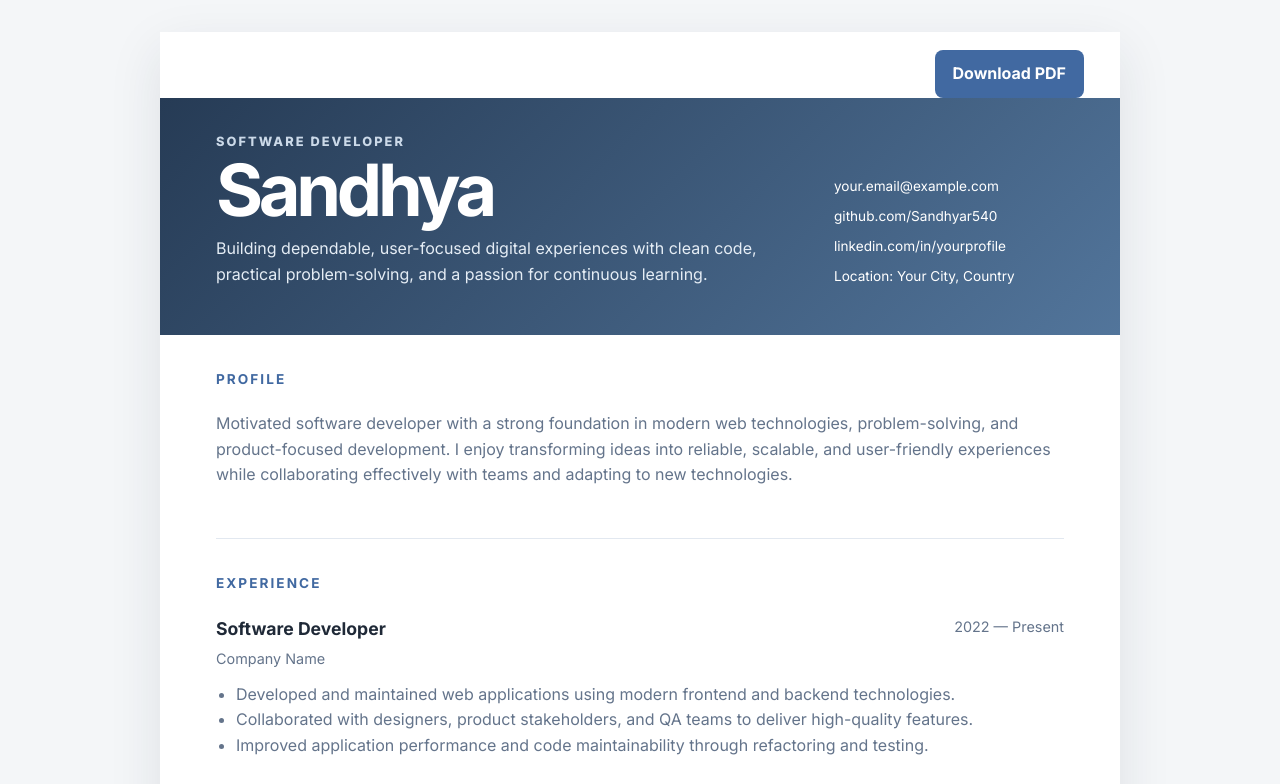
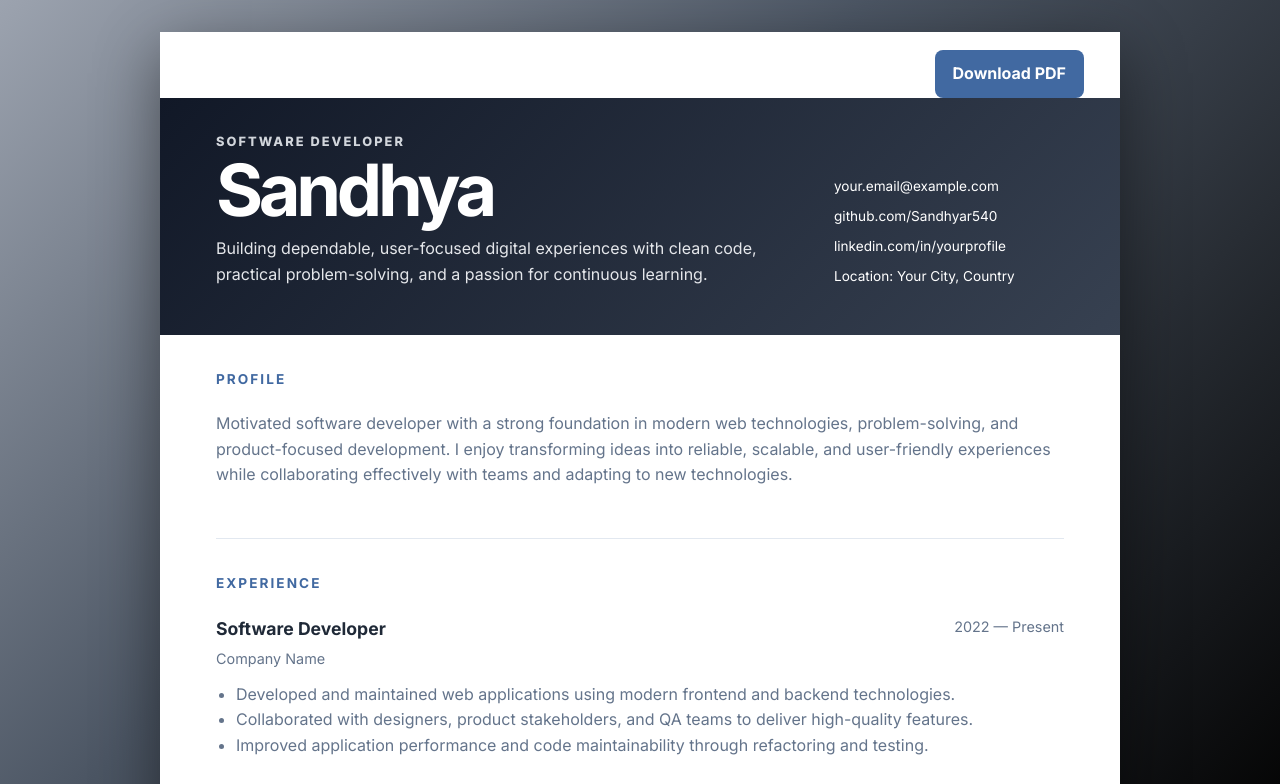
Before and after one commit to Sandhyar540/Sandhya, a plain HTML site: page index.html in a window 1280 px wide. Shown: the top 784 px of the page. Drawn offline with Linux system fonts and the light colour scheme.

Commit message:
Apply grey-to-black gradient page background

```diff
--- a/styles.css
+++ b/styles.css
@@ -1,14 +1,14 @@
 * { box-sizing: border-box; }
 :root { --ink: #1f2937; --muted: #64748b; --accent: #4169a1; --line: #e2e8f0; }
-body { margin: 0; padding: 32px 16px; color: var(--ink); background: #f4f6f8; font-family: Inter, Arial, sans-serif; line-height: 1.6; }
-.page-shell { max-width: 960px; margin: auto; background: #fff; box-shadow: 0 18px 50px rgba(30, 41, 59, .10); }
+body { margin: 0; padding: 32px 16px; color: var(--ink); background: linear-gradient(135deg, #9ca3af 0%, #4b5563 42%, #050505 100%); background-attachment: fixed; font-family: Inter, Arial, sans-serif; line-height: 1.6; }
+.page-shell { max-width: 960px; margin: auto; background: #fff; box-shadow: 0 20px 60px rgba(0, 0, 0, .45); }
 .toolbar { display: flex; justify-content: flex-end; padding: 18px 36px 0; }
 .print-button { border: 0; border-radius: 8px; padding: 11px 18px; color: #fff; background: var(--accent); font: inherit; font-weight: 700; cursor: pointer; }
 .print-button:hover { background: #345786; }
-.hero { display: flex; justify-content: space-between; gap: 32px; padding: 34px 56px 48px; color: #fff; background: linear-gradient(135deg, #263b55, #52759b); }
+.hero { display: flex; justify-content: space-between; gap: 32px; padding: 34px 56px 48px; color: #fff; background: linear-gradient(135deg, #111827, #374151); }
 .hero h1 { margin: 2px 0 10px; font-size: clamp(2.4rem, 7vw, 4.5rem); line-height: 1; letter-spacing: -.06em; }
-.eyebrow { margin: 0; color: #cbd9e8; font-size: .8rem; font-weight: 800; letter-spacing: .16em; text-transform: uppercase; }
-.tagline { max-width: 570px; margin: 0; color: #e5edf5; }
+.eyebrow { margin: 0; color: #d1d5db; font-size: .8rem; font-weight: 800; letter-spacing: .16em; text-transform: uppercase; }
+.tagline { max-width: 570px; margin: 0; color: #e5e7eb; }
 .hero__meta { display: grid; align-content: end; gap: 8px; min-width: 230px; font-size: .85rem; }
 .hero__meta a { color: #fff; text-decoration: none; }
 .resume { padding: 0 56px 36px; }
```
